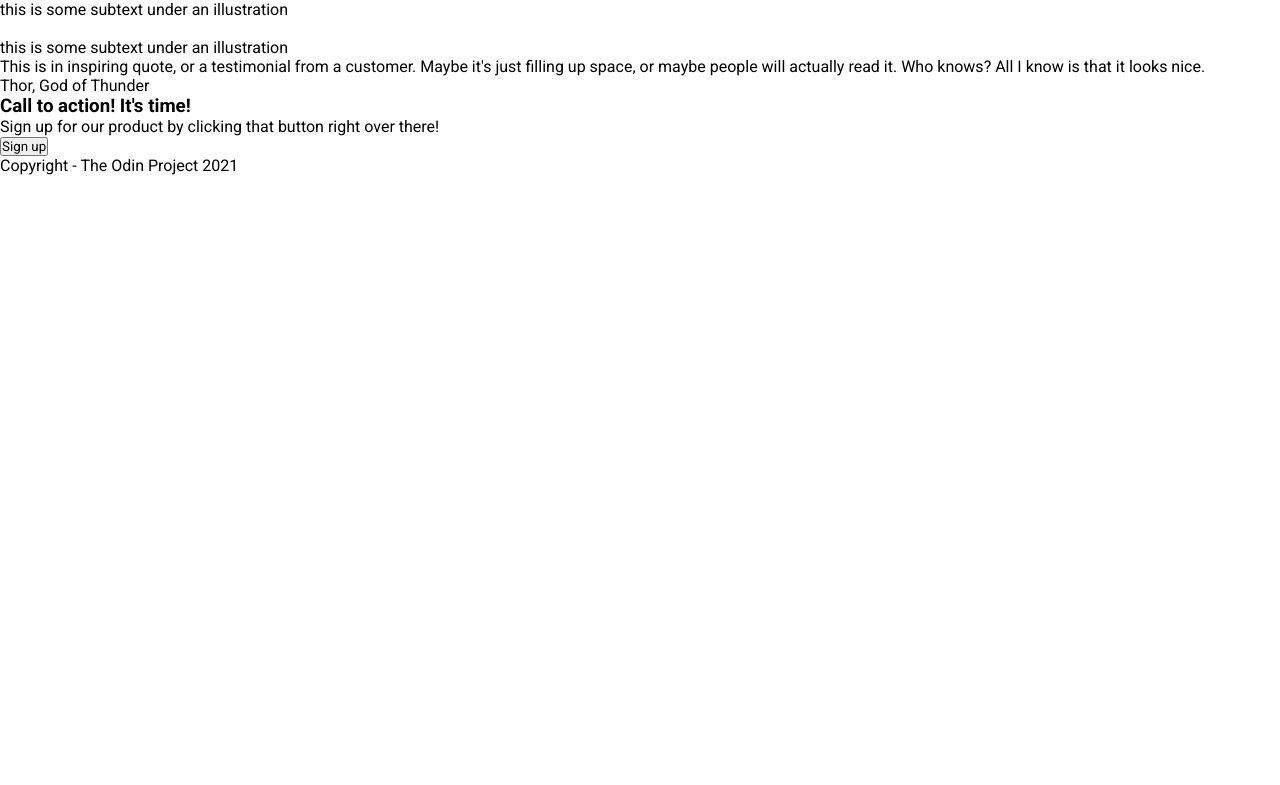
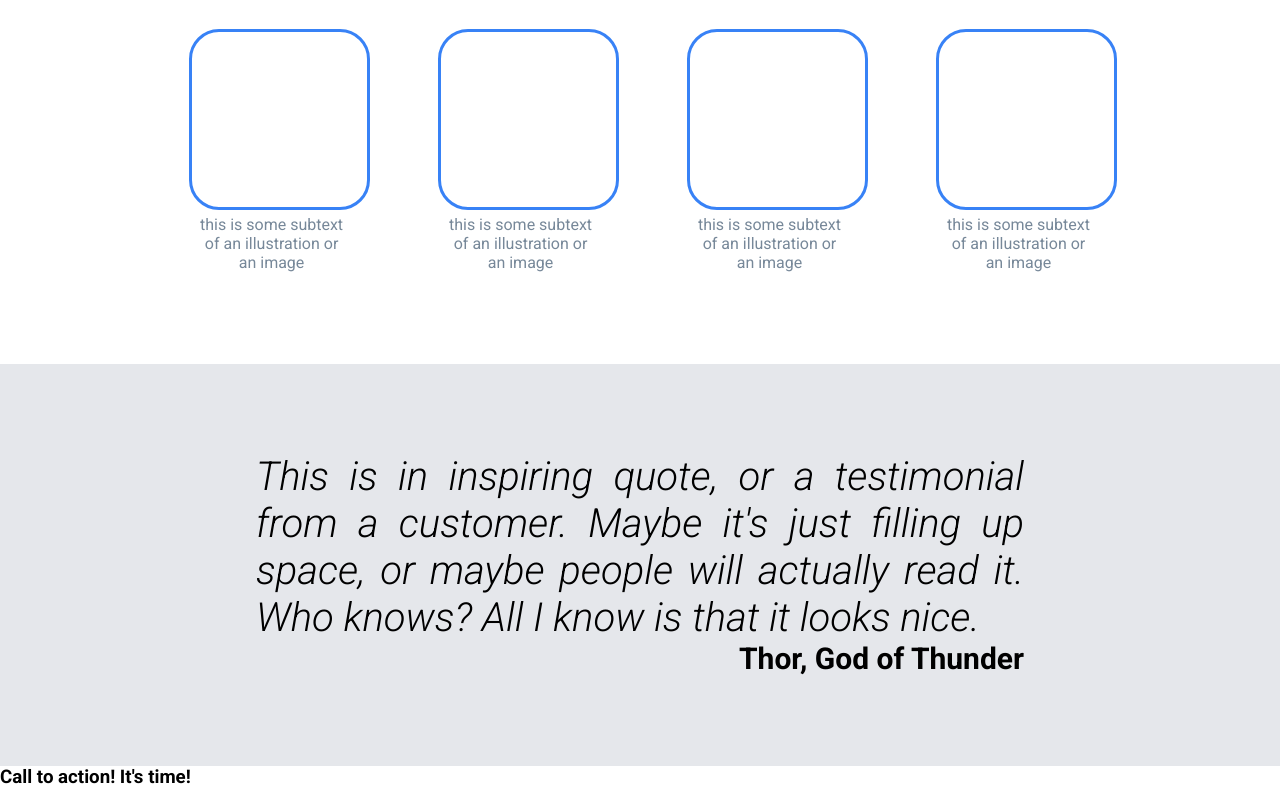
Before and after one commit to mxprs/landing-page, a plain HTML site: page index.html in a window 1280 px wide. Shown: the part 529-1314 px from the top of the page. Before the commit the page ends 800 px from the top, so only its background shows below. Drawn offline with Linux system fonts and the light colour scheme.

Commit message:
drafted auote and block sections

```diff
--- a/index.html
+++ b/index.html
@@ -40,27 +40,32 @@
     <!-- Body -->
     <div id="body">
         <div id="body-square">
-            <h2>Some random information</h2>
-            <div>
-                <img src="" alt="">
-                <p>this is some subtext under an illustration</p>
+            <h2>Some random information.</h2>
+            <div class="body-container">
+                <div class="rect-img-block">
+                    <div></div>
+                    <p>this is some subtext of an illustration or an image</p>
+                </div>
+                <div class="rect-img-block">
+                    <div></div>
+                    <p>this is some subtext of an illustration or an image</p>
+                </div>
+                <div class="rect-img-block">
+                    <div></div>
+                    <p>this is some subtext of an illustration or an image</p>
+                </div>
+                <div class="rect-img-block">
+                    <div></div>
+                    <p>this is some subtext of an illustration or an image</p>
+                </div>
             </div>
-            <div>
-                <img src="" alt="">
-                <p>this is some subtext under an illustration</p>
-            </div>
-            <div>
-                <img src="" alt="">
-                <p>this is some subtext under an illustration</p>
-            </div>
-            <div>
-                <img src="" alt="">
-                <p>this is some subtext under an illustration</p>
-            </div>
+
         </div>
         <div id="body-quote">
-            <p>This is in inspiring quote, or a testimonial from a customer. Maybe it's just filling up space, or maybe people will actually read it. Who knows? All I know is that it looks nice.</p>
-            <p>Thor, God of Thunder</p>
+            <div>
+                <p><em>This is in inspiring quote, or a testimonial from a customer. Maybe it's just filling up space, or maybe people will actually read it. Who knows? All I know is that it looks nice.</em></p>
+                <p>Thor, God of Thunder</p>
+            </div>
         </div>
         <div id="body-cta">
             <div class="card">
--- a/style.css
+++ b/style.css
@@ -3,6 +3,8 @@
     padding: 0;
     font-family: 'Roboto', sans-serif;
 }
+
+/* header styling */
 
 #navbar {
     background-color: #1F2937;
@@ -37,7 +39,7 @@
     border-radius: 5px;
     padding: 5px 25px;
     color: white;
-    margin: 5px 0;
+    margin: 10px 0;
     font-weight: 700;
     font-size: 12px;
 }
@@ -52,21 +54,15 @@
     text-align: right;
 }
 
-
-
 .header-img img {
     justify-content: center;
 }
-
-
 
 #navbar p {
     font-weight: 900;
     font-size: 25px;
 }
 
-
-/* NAV BAR - Menu links */
 #navbar a {
     text-decoration: none;
 }
@@ -82,3 +78,65 @@
     font-size: 18px;
     padding: 0 5px;
 }
+
+/* body styling */
+
+/* 1-Body Squares */
+
+#body-square {
+    text-align: center;
+    padding: 50px 0;
+}
+
+#body-square h2 {
+    font-size: 40px;
+    font-weight: 900;
+    color: #1F2937;
+}
+
+.rect-img-block {
+    width: 165px;
+    height: 250px;
+    display: inline-block;
+    margin: 40px;
+}
+
+.rect-img-block div {
+    width: 175px;
+    height: 175px;
+    margin: 5px;
+    border-radius: 30px;
+    border-style: solid;
+    border-color: #3882F6;
+
+}
+
+.rect-img-block p {
+    padding-left: 10px;
+    color: lightslategray;
+}
+
+/* 2-Body Quote */
+
+#body-quote {
+    background-color: #E5E7EB;
+}
+
+#body-quote div{
+    padding: 7% 20%;
+}
+
+#body-quote p:nth-child(1){
+    font-size: 40px;
+    font-weight: 300;
+    text-align: justify;
+}
+
+#body-quote p:nth-child(2){
+    font-size: 30px;
+    font-weight: 300;
+    text-align: end;
+    font-weight: bold;
+}
+
+/* 3-Body CTA */
```
